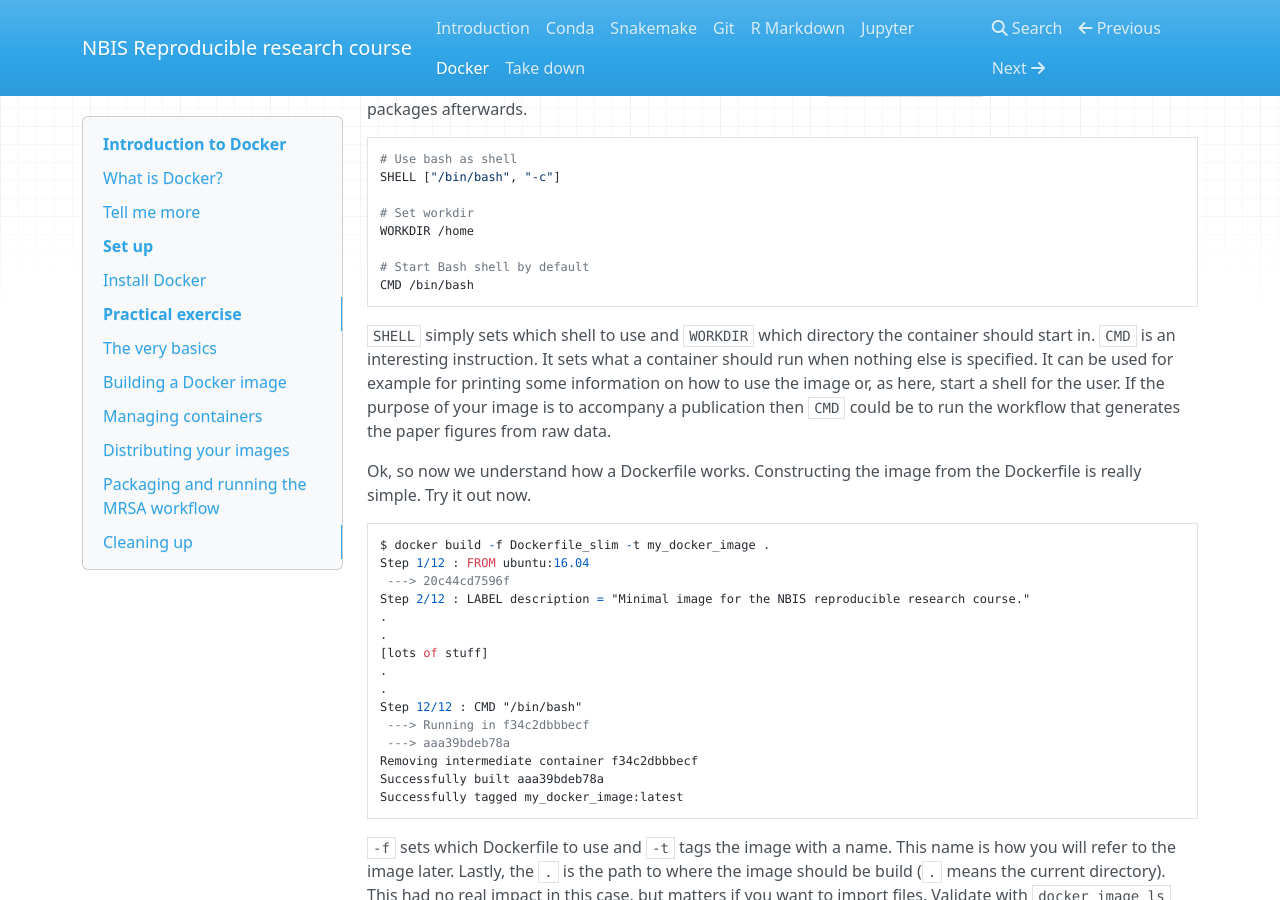
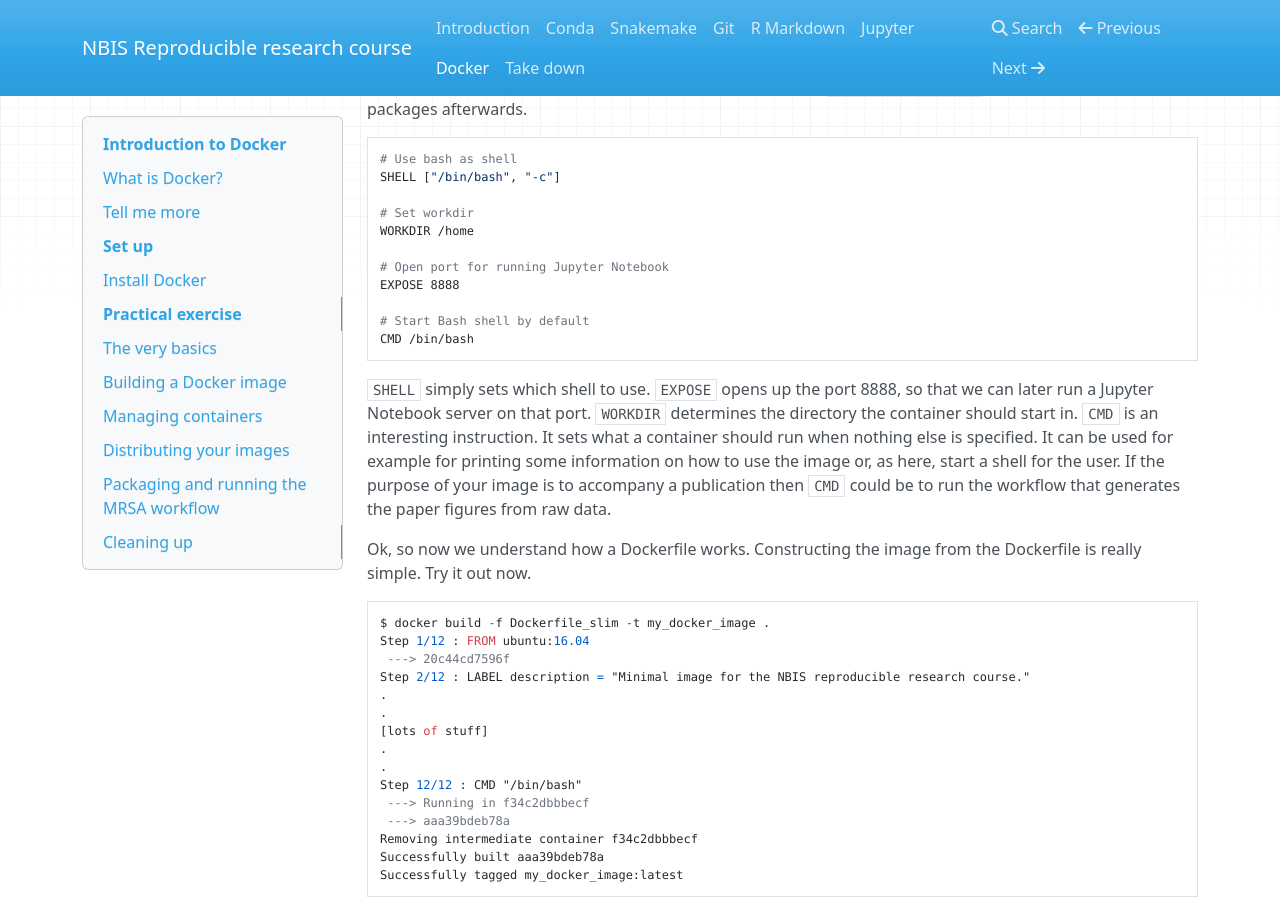
Before and after one commit to NBISweden/workshop-reproducible-research, an MkDocs documentation site: the page built from docs/docker.md, in a window 1280 px wide and 900 px high, scrolled down 6970 px. Built offline with MkDocs 1.6.1, drawn with Linux system fonts in a browser that asks for light colours; nearby versions of some CDN libraries; formulas are drawn with MathJax 3; old or Windows-style settings are respelled for this version of MkDocs.

Commit message:
added jupyter to docker images

````diff
--- a/docs/docker.md
+++ b/docs/docker.md
@@ -221,11 +221,14 @@ SHELL ["/bin/bash", "-c"]
 # Set workdir
 WORKDIR /home
 
+# Open port for running Jupyter Notebook
+EXPOSE 8888
+
 # Start Bash shell by default
 CMD /bin/bash
 ```
 
-`SHELL` simply sets which shell to use and `WORKDIR` which directory the container should start in. `CMD` is an interesting instruction. It sets what a container should run when nothing else is specified. It can be used for example for printing some information on how to use the image or, as here, start a shell for the user. If the purpose of your image is to accompany a publication then `CMD` could be to run the workflow that generates the paper figures from raw data.
+`SHELL` simply sets which shell to use. `EXPOSE` opens up the port 8888, so that we can later run a Jupyter Notebook server on that port. `WORKDIR` determines the directory the container should start in. `CMD` is an interesting instruction. It sets what a container should run when nothing else is specified. It can be used for example for printing some information on how to use the image or, as here, start a shell for the user. If the purpose of your image is to accompany a publication then `CMD` could be to run the workflow that generates the paper figures from raw data.
 
 Ok, so now we understand how a Dockerfile works. Constructing the image from the Dockerfile is really simple. Try it out now.
 
````
Also changed, not shown: docs/jupyter.md (+9 -4 lines), docs/snakemake.md (+0 -2 lines), docs/take_down.md (+0 -5 lines), 3 other files.
